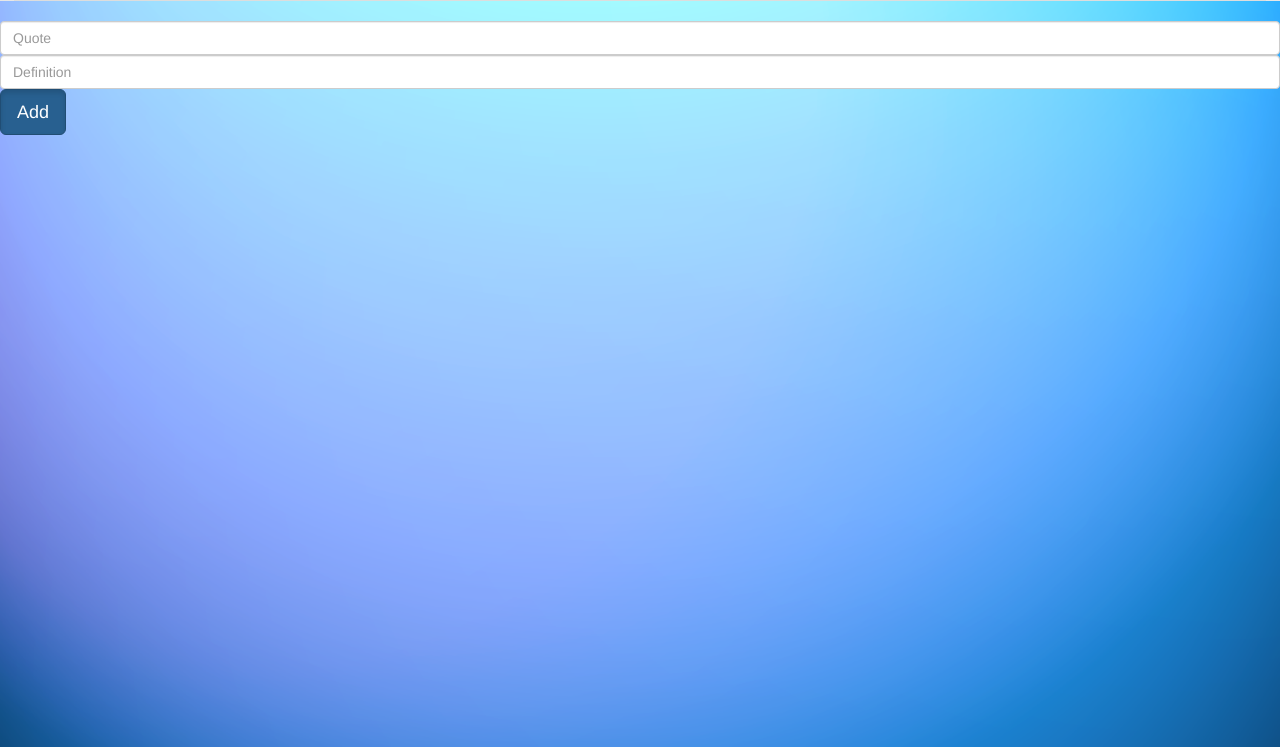
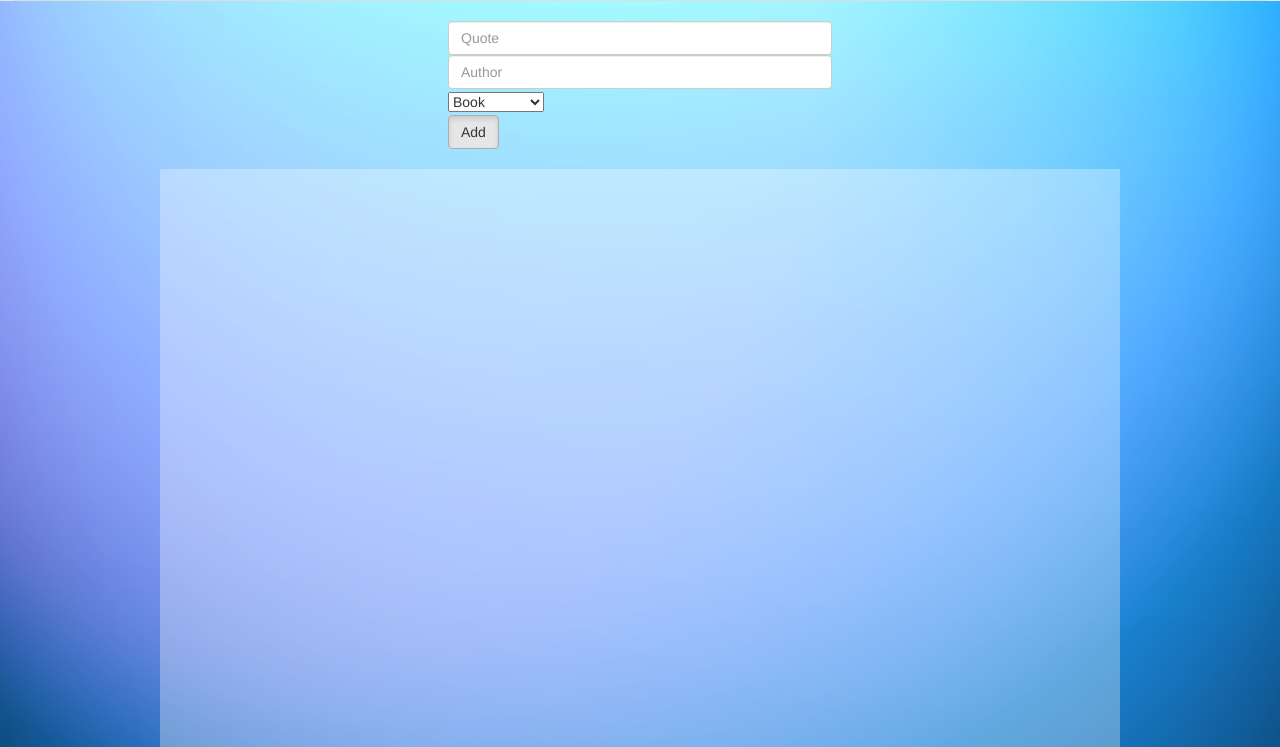
Before and after one commit to smctigue/Project_1, a website: page views/home.html in a window 1280 px wide. Shown: the part 53-800 px from the top of the page. Drawn offline with nearby package versions, Linux system fonts and the light colour scheme; files that its build step writes are made by us from their sources; files whose address does not match are found by name.

Commit message:
add quotes form

```diff
--- a/public/styles/style.css
+++ b/public/styles/style.css
@@ -55,3 +55,19 @@
   border-top-left-radius: 5px;
   border-top-right-radius: 5px;
 }
+
+/*HOME*/
+#new-quote-form {
+  margin-left: 35%;
+  margin-right: 35%;
+}
+#kind-select {
+  margin-top: 3px;
+  margin-bottom: 3px;
+}
+.quote-border {
+    background: rgba(255,255,255,0.30);
+    margin: 0 auto;
+    width: 75%;
+    height: 75%;
+}
--- a/views/home.html
+++ b/views/home.html
@@ -1,5 +1,6 @@
 <!DOCTYPE html>
 <html>
+
 <head>
   <title>Home</title>
 
@@ -21,6 +22,7 @@
   <script src="/static/js/app.js"></script>
 
 </head>
+
 <body>
 
   <div class="bg">
@@ -30,23 +32,33 @@
         <ul class="nav nav-tabs">
           <li role="presentation" class="active"><a href="/home">Home</a></li>
           <li role="presentation"><a href="/profile">Profile</a></li>
-                      <form method="post" action="/logout?_method=DELETE">
-      <button type="submit" class="btn btn-default pull-right logout-btn">Logout</button>
-    </form>
+          <form method="post" action="/logout?_method=DELETE">
+            <button type="submit" class="btn btn-default pull-right logout-btn">Logout</button>
+          </form>
         </ul>
       </div>
     </nav>
 
-      <form class="" id="new-quote-form">
+    <form class="" id="new-quote-form">
         <input name="word" type="text" class="form-control" id="new-quote-input" placeholder="Quote">
-        <input name="definition" input="submit" type="text" class="form-control" id="definition-input" placeholder="Definition">
-        <button type="submit" class="btn btn-primary btn-lg active" data-toggle="tooltip" data-placement="top" title="Add new word!">Add</button>
-      </form>
+        <input name="definition" input="submit" type="text" class="form-control" id="definition-input" placeholder="Author">
+        <select name="Kind" id="kind-select">
+          <option>Book</option>
+          <option>Film</option>
+          <option>Series</option>
+          <option>Anonymous</option>
+        </select>
+        <br>
+        </button>
+        <button type="submit" class="btn btn-default btn-md active" data-toggle="tooltip" data-placement="top" title="Add new word!">Add</button>
+    </form>
 
+  <div class="quote-border">
     <div class="quotes-body">
       <ul class="list-group" id="quotesList">
       </ul>
     </div>
+  </div>
   </div>
 
   <script type="text/template" id="quotes-template">
@@ -71,4 +83,5 @@
                     <p>Who said it? <%= author %></p>
 </script> -->
 </body>
+
 </html>
```
Also changed, not shown: views/profile.html (+14 -0 lines).
